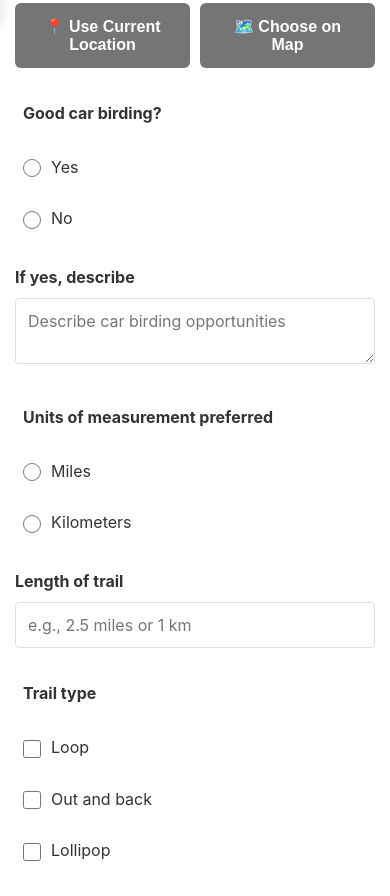
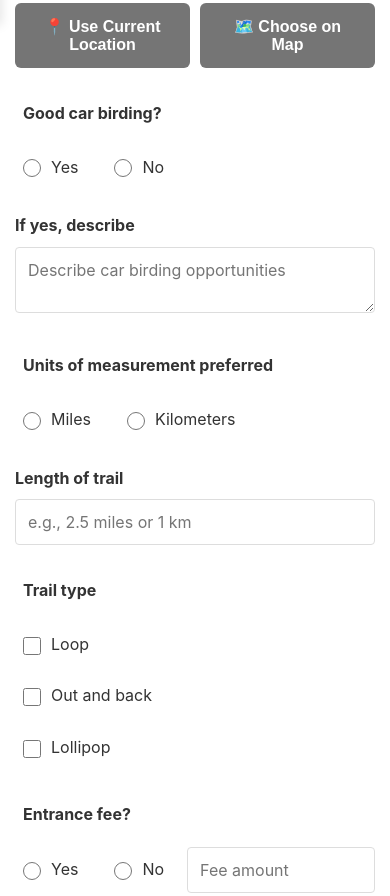
Before and after one commit to ctgleason/birdability-pwa, a plain HTML site: page index.html in a window 390 px wide. Shown: the part 819-1715 px from the top of the page. Drawn offline with Linux system fonts and the light colour scheme.

Commit message:
Keep yes/no radio buttons side by side on mobile devices

```diff
--- a/styles.css
+++ b/styles.css
@@ -517,7 +517,6 @@ input[type="file"] {
         width: 100%;
     }
 
-    .radio-row,
     .checkbox-row {
         flex-direction: column;
         gap: 10px;
```
